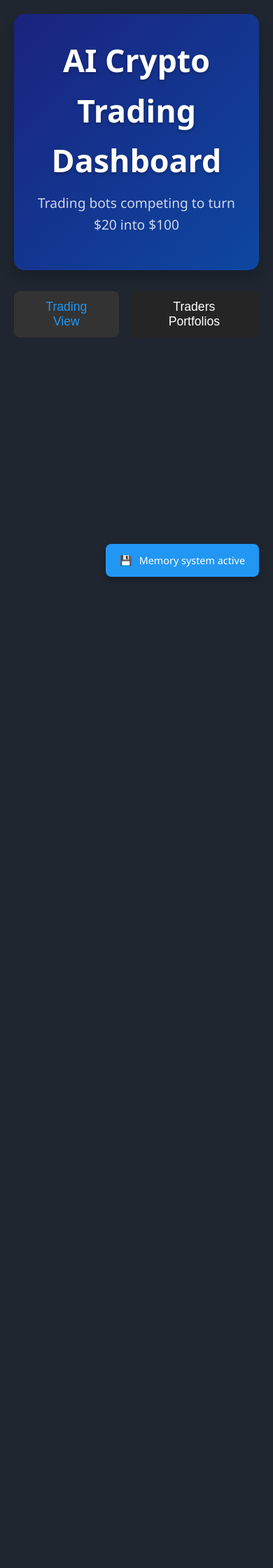
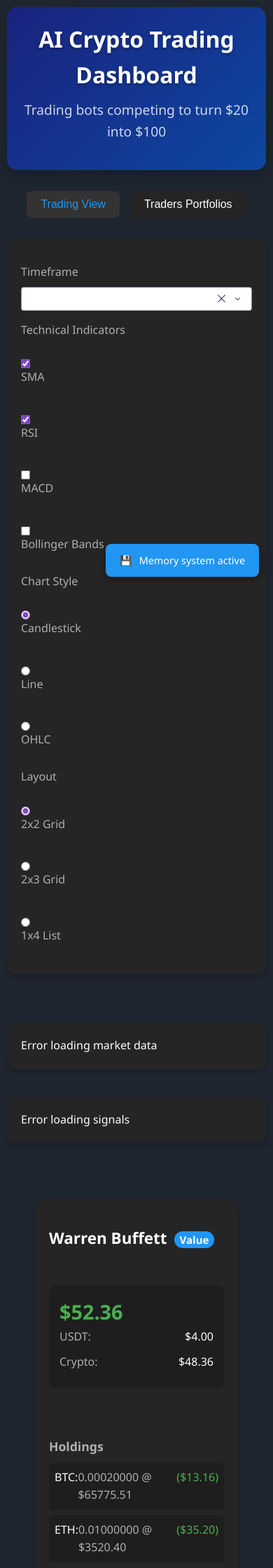
Before and after one commit to abbasmsh1/Trader, a Flask app: page / in a window 390 px wide. Shown: the top 2240 px of the page at 70% size. Before the commit the page ends 824 px from the top, so only its background shows below. Run offline with Flask 3, Linux system fonts and the light colour scheme; data that the repository does not hold is empty.

Commit message:
Add comprehensive trading view with dynamic charts, market overview, and signals table
- Implement new trading view controls for timeframe, indicators, chart style, and layout
- Create multi-chart container with configurable grid layouts and chart types
- Add market overview table with real-time price, change, and volume data
- Implement signals table showing recent trading agent actions
- Enhance dashboard CSS with responsive design and improved styling for new components
- Add callback to dynamically update trading view based on user selections

```diff
--- a/assets/styles.css
+++ b/assets/styles.css
@@ -77,6 +77,161 @@ body {
     color: #2196F3;
 }
 
+/* Controls container */
+.controls-container {
+    margin-bottom: 30px;
+}
+
+.control-panel {
+    background-color: #252525;
+    padding: 20px;
+    border-radius: 12px;
+    box-shadow: 0 4px 8px rgba(0, 0, 0, 0.2);
+}
+
+.control-panel label {
+    display: block;
+    margin: 15px 0 8px;
+    color: #B0B0B0;
+    font-weight: 500;
+}
+
+/* Dropdown styles */
+.dropdown {
+    margin-bottom: 15px;
+}
+
+.Select-control {
+    background-color: #333333 !important;
+    border-color: #444444 !important;
+}
+
+.Select-menu-outer {
+    background-color: #333333 !important;
+    border-color: #444444 !important;
+}
+
+.Select-option {
+    background-color: #333333 !important;
+    color: white !important;
+}
+
+.Select-option:hover {
+    background-color: #444444 !important;
+}
+
+/* Checklist and radio styles */
+.indicator-checklist, .chart-style-radio, .layout-radio {
+    display: flex;
+    flex-direction: column;
+    gap: 10px;
+    margin: 10px 0;
+}
+
+/* Main content area */
+.main-content {
+    display: grid;
+    gap: 20px;
+    grid-template-columns: 1fr;
+}
+
+/* Chart grid styles */
+.chart-grid {
+    display: grid;
+    gap: 20px;
+    margin-bottom: 20px;
+}
+
+.chart-grid-2x2 {
+    grid-template-columns: repeat(2, 1fr);
+}
+
+.chart-grid-2x3 {
+    grid-template-columns: repeat(2, 1fr);
+}
+
+.chart-grid-1x4 {
+    grid-template-columns: 1fr;
+}
+
+.chart-container-2x2,
+.chart-container-2x3,
+.chart-container-1x4 {
+    background-color: #252525;
+    border-radius: 12px;
+    padding: 15px;
+    box-shadow: 0 4px 8px rgba(0, 0, 0, 0.2);
+}
+
+/* Market overview styles */
+.market-overview {
+    background-color: #252525;
+    border-radius: 12px;
+    padding: 20px;
+    margin-bottom: 20px;
+    box-shadow: 0 4px 8px rgba(0, 0, 0, 0.2);
+}
+
+.market-overview-table {
+    width: 100%;
+    border-collapse: collapse;
+}
+
+.market-overview-table th,
+.market-overview-table td {
+    padding: 12px;
+    text-align: left;
+    border-bottom: 1px solid rgba(255, 255, 255, 0.1);
+}
+
+.market-overview-table th {
+    font-weight: 500;
+    color: #B0B0B0;
+}
+
+.positive {
+    color: #4CAF50;
+}
+
+.negative {
+    color: #f44336;
+}
+
+/* Signals table styles */
+.signals-table-container {
+    background-color: #252525;
+    border-radius: 12px;
+    padding: 20px;
+    margin-bottom: 20px;
+    box-shadow: 0 4px 8px rgba(0, 0, 0, 0.2);
+    overflow-x: auto;
+}
+
+.signals-table-content {
+    width: 100%;
+    border-collapse: collapse;
+}
+
+.signals-table-content th,
+.signals-table-content td {
+    padding: 12px;
+    text-align: left;
+    border-bottom: 1px solid rgba(255, 255, 255, 0.1);
+}
+
+.signals-table-content th {
+    font-weight: 500;
+    color: #B0B0B0;
+}
+
+.trade-status-executed {
+    color: #4CAF50;
+}
+
+.trade-status-pending {
+    color: #FFC107;
+}
+
 /* Performance cards grid */
 .performance-cards-grid {
     display: grid;
@@ -127,6 +282,14 @@ body {
     margin-bottom: 10px;
 }
 
+.balance-label {
+    color: #B0B0B0;
+}
+
+.balance-value {
+    font-weight: 500;
+}
+
 .total-value {
     font-size: 1.8em;
     font-weight: bold;
@@ -156,6 +319,18 @@ body {
     padding: 8px;
     background-color: rgba(0, 0, 0, 0.2);
     border-radius: 4px;
+}
+
+.holding-symbol {
+    font-weight: 500;
+}
+
+.holding-amount {
+    color: #B0B0B0;
+}
+
+.holding-value {
+    color: #4CAF50;
 }
 
 /* Goal progress */
@@ -198,8 +373,40 @@ body {
     align-items: center;
     gap: 10px;
     box-shadow: 0 4px 10px rgba(0, 0, 0, 0.3);
+    z-index: 1000;
 }
 
 .memory-status.saved {
     background: #4CAF50;
 }
+
+/* Responsive design */
+@media (max-width: 1200px) {
+    .chart-grid-2x2,
+    .chart-grid-2x3 {
+        grid-template-columns: 1fr;
+    }
+
+    .performance-cards-grid {
+        grid-template-columns: 1fr;
+    }
+}
+
+@media (max-width: 768px) {
+    .dashboard-container {
+        padding: 10px;
+    }
+
+    .header {
+        padding: 20px;
+    }
+
+    .dashboard-title {
+        font-size: 2em;
+    }
+
+    .nav-button {
+        padding: 10px 20px;
+        font-size: 1em;
+    }
+}
--- a/main.py
+++ b/main.py
@@ -549,6 +549,57 @@ def create_dashboard(trading_system):
             html.Button("Traders Portfolios", id='nav-traders-comparison', className='nav-button')
         ], className='nav-container'),
 
+        # Trading View Controls
+        html.Div([
+            html.Div([
+                html.Label("Timeframe"),
+                dcc.Dropdown(
+                    id='timeframe-dropdown',
+                    options=[
+                        {'label': '1 Hour', 'value': '1h'},
+                        {'label': '4 Hours', 'value': '4h'},
+                        {'label': '1 Day', 'value': '1d'}
+                    ],
+                    value='1h',
+                    className='dropdown'
+                ),
+                html.Label("Technical Indicators"),
+                dcc.Checklist(
+                    id='indicator-checklist',
+                    options=[
+                        {'label': 'SMA', 'value': 'SMA'},
+                        {'label': 'RSI', 'value': 'RSI'},
+                        {'label': 'MACD', 'value': 'MACD'},
+                        {'label': 'Bollinger Bands', 'value': 'BB'}
+                    ],
+                    value=['SMA', 'RSI'],
+                    className='indicator-checklist'
+                ),
+                html.Label("Chart Style"),
+                dcc.RadioItems(
+                    id='chart-style',
+                    options=[
+                        {'label': 'Candlestick', 'value': 'candlestick'},
+                        {'label': 'Line', 'value': 'line'},
+                        {'label': 'OHLC', 'value': 'ohlc'}
+                    ],
+                    value='candlestick',
+                    className='chart-style-radio'
+                ),
+                html.Label("Layout"),
+                dcc.RadioItems(
+                    id='layout-radio',
+                    options=[
+                        {'label': '2x2 Grid', 'value': '2x2'},
+                        {'label': '2x3 Grid', 'value': '2x3'},
+                        {'label': '1x4 List', 'value': '1x4'}
+                    ],
+                    value='2x2',
+                    className='layout-radio'
+                )
+            ], className='control-panel')
+        ], className='controls-container'),
+
         # Auto-refresh interval (30 seconds)
         dcc.Interval(
             id='auto-refresh-interval',
@@ -563,8 +614,20 @@ def create_dashboard(trading_system):
             n_intervals=0
         ),
 
-        # Performance cards
-        html.Div(id='traders-performance-cards', className='performance-cards-grid'),
+        # Main content area
+        html.Div([
+            # Charts container
+            html.Div(id='multi-chart-container', className='chart-grid'),
+
+            # Market Overview
+            html.Div(id='market-overview', className='market-overview'),
+
+            # Signals Table
+            html.Div(id='signals-table', className='signals-table-container'),
+
+            # Performance cards
+            html.Div(id='traders-performance-cards', className='performance-cards-grid')
+        ], className='main-content'),
 
         # Memory status indicator
         html.Div([
@@ -572,6 +635,155 @@ def create_dashboard(trading_system):
             html.Span("Memory system active", id="memory-status-text")
         ], id="memory-status", className="memory-status")
     ], className='dashboard-container')
+
+    @app.callback(
+        [Output('multi-chart-container', 'children'),
+         Output('market-overview', 'children'),
+         Output('signals-table', 'children')],
+        [Input('auto-refresh-interval', 'n_intervals'),
+         Input('timeframe-dropdown', 'value'),
+         Input('indicator-checklist', 'value'),
+         Input('chart-style', 'value'),
+         Input('layout-radio', 'value')]
+    )
+    def update_trading_view(n, timeframe, indicators, chart_style, layout):
+        """Update the trading view components."""
+        try:
+            # Get market data for all symbols
+            charts = []
+            market_data = []
+
+            for symbol in trading_system.symbols[:8]:  # Limit to 8 symbols for performance
+                df = trading_system.get_market_data(symbol)
+                if df.empty:
+                    continue
+
+                # Create figure
+                fig = go.Figure()
+
+                # Add price data based on chart style
+                if chart_style == 'candlestick':
+                    fig.add_trace(go.Candlestick(
+                        x=df.index,
+                        open=df['open'],
+                        high=df['high'],
+                        low=df['low'],
+                        close=df['close'],
+                        name=symbol
+                    ))
+                elif chart_style == 'line':
+                    fig.add_trace(go.Scatter(
+                        x=df.index,
+                        y=df['close'],
+                        mode='lines',
+                        name=symbol
+                    ))
+                else:  # OHLC
+                    fig.add_trace(go.Ohlc(
+                        x=df.index,
+                        open=df['open'],
+                        high=df['high'],
+                        low=df['low'],
+                        close=df['close'],
+                        name=symbol
+                    ))
+
+                # Add indicators
+                if 'SMA' in indicators:
+                    sma20 = df['close'].rolling(window=20).mean()
+                    sma50 = df['close'].rolling(window=50).mean()
+                    fig.add_trace(go.Scatter(x=df.index, y=sma20, name='SMA 20', line=dict(color='orange')))
+                    fig.add_trace(go.Scatter(x=df.index, y=sma50, name='SMA 50', line=dict(color='blue')))
+
+                if 'RSI' in indicators:
+                    delta = df['close'].diff()
+                    gain = (delta.where(delta > 0, 0)).rolling(window=14).mean()
+                    loss = (-delta.where(delta < 0, 0)).rolling(window=14).mean()
+                    rs = gain / loss
+                    rsi = 100 - (100 / (1 + rs))
+                    fig.add_trace(go.Scatter(x=df.index, y=rsi, name='RSI', yaxis='y2'))
+
+                # Update layout
+                fig.update_layout(
+                    title=symbol,
+                    template='plotly_dark',
+                    height=400,
+                    showlegend=True,
+                    xaxis_rangeslider_visible=False
+                )
+
+                # Create chart container
+                chart = html.Div(dcc.Graph(figure=fig), className=f'chart-container-{layout}')
+                charts.append(chart)
+
+                # Add to market data
+                current_price = float(df['close'].iloc[-1])
+                prev_price = float(df['close'].iloc[-2])
+                change_24h = ((current_price - prev_price) / prev_price) * 100
+
+                market_data.append({
+                    'symbol': symbol,
+                    'price': current_price,
+                    'change_24h': change_24h,
+                    'volume': float(df['volume'].iloc[-1])
+                })
+
+            # Create market overview
+            market_overview = html.Div([
+                html.Table([
+                    html.Thead(html.Tr([
+                        html.Th("Symbol"),
+                        html.Th("Price"),
+                        html.Th("24h Change"),
+                        html.Th("Volume")
+                    ])),
+                    html.Tbody([
+                        html.Tr([
+                            html.Td(data['symbol']),
+                            html.Td(f"${data['price']:,.2f}"),
+                            html.Td(
+                                f"{data['change_24h']:+.2f}%",
+                                className=f"{'positive' if data['change_24h'] > 0 else 'negative'}"
+                            ),
+                            html.Td(f"${data['volume']:,.0f}")
+                        ]) for data in market_data
+                    ])
+                ], className='market-overview-table')
+            ])
+
+            # Create signals table
+            recent_signals = trading_system.signals_history[-10:]  # Get last 10 signals
+            signals_table = html.Div([
+                html.Table([
+                    html.Thead(html.Tr([
+                        html.Th("Time"),
+                        html.Th("Agent"),
+                        html.Th("Symbol"),
+                        html.Th("Action"),
+                        html.Th("Confidence"),
+                        html.Th("Status")
+                    ])),
+                    html.Tbody([
+                        html.Tr([
+                            html.Td(datetime.fromtimestamp(signal['timestamp']).strftime('%H:%M:%S')),
+                            html.Td(signal['agent']),
+                            html.Td(signal['symbol']),
+                            html.Td(signal['signal']['action']),
+                            html.Td(f"{signal['signal']['confidence']:.2f}"),
+                            html.Td(
+                                "✅ Executed" if signal.get('trade_executed', False) else "⏳ Pending",
+                                className=f"trade-status-{'executed' if signal.get('trade_executed', False) else 'pending'}"
+                            )
+                        ]) for signal in reversed(recent_signals)
+                    ])
+                ], className='signals-table-content')
+            ])
+
+            return charts, market_overview, signals_table
+
+        except Exception as e:
+            print(f"Error updating trading view: {str(e)}")
+            return [], html.Div("Error loading market data"), html.Div("Error loading signals")
 
     @app.callback(
         Output('traders-performance-cards', 'children'),
```
Also changed, not shown: trading_system.py (added, +79 -0 lines).
